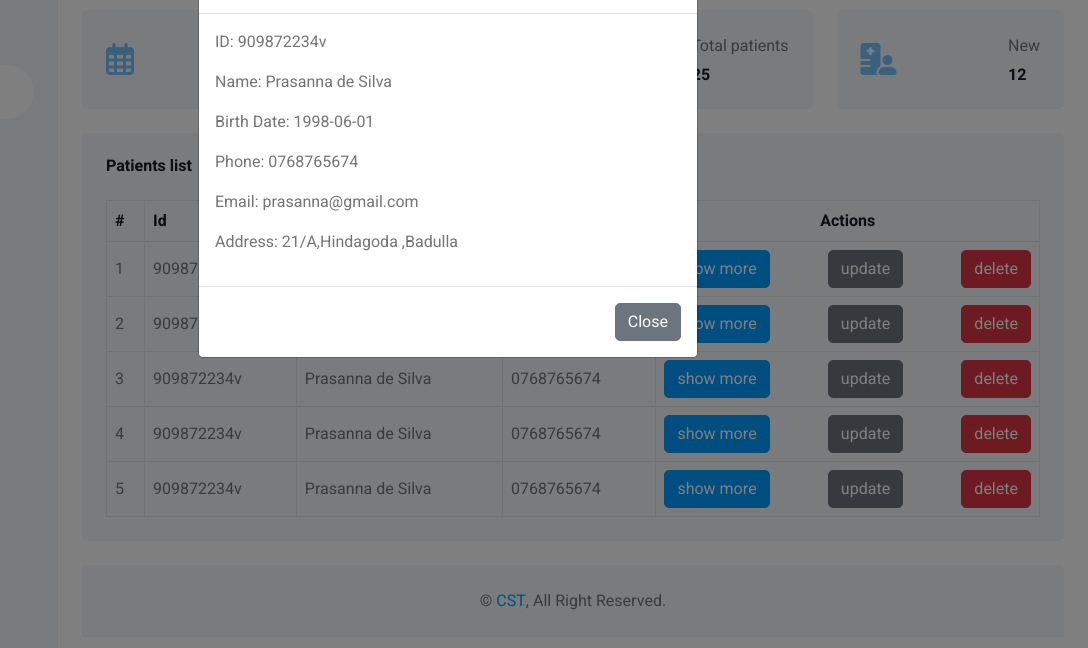
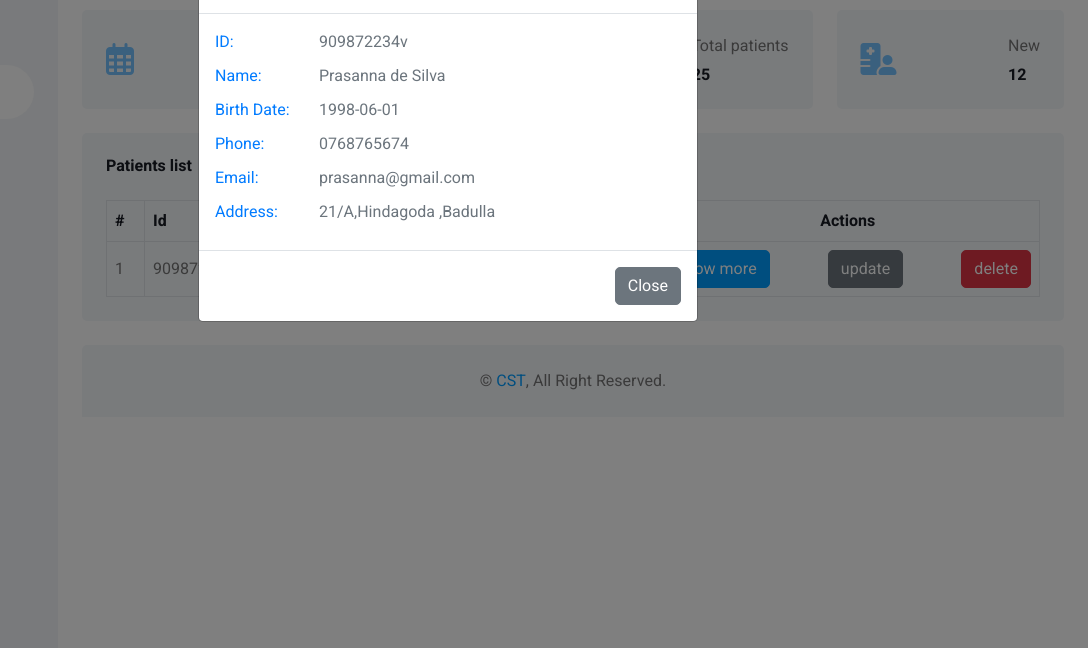
Before and after one commit to DiniduMadushan/Patient-Registrar, a plain HTML site: page index.html in a window 1280 px wide. Both pictures are taken after a click on the button "show more". Shown: the part 78-726 px from the top of the page, 192-1280 px from the left. Drawn offline with nearby package versions, Linux system fonts and the light colour scheme; some packages are replaced by stand-ins of ours; a script that the page names is missing.

Commit message:
alerts added

```diff
--- a/css/style.css
+++ b/css/style.css
@@ -245,3 +245,14 @@
     gap: 10px;
     justify-content: center;
   }
+
+  /* moreinfo popup */
+
+  .modal-body p {
+    margin-bottom: 10px;
+ }
+.modal-body span {
+    display: inline-block;
+    min-width: 100px;
+    color: #007bff;
+}
--- a/index.html
+++ b/index.html
@@ -234,72 +234,13 @@
                                         <div class="d-flex justify-content-between align-items-center">
                                             <button type="button" class="btn btn-primary show-more" data-toggle="modal" data-target="#patientModal" data-id="909872234v" data-name="Prasanna de Silva" data-dob="1998-06-01" data-phone="0768765674" data-email="prasanna@gmail.com" data-address="21/A,Hindagoda ,Badulla">show more</button>
                                             <a href="up_pat.html"> <button type="button" class="btn btn-secondary">update</button></a>
-                                            <button type="button" class="btn btn-danger">delete</button>
+                                            <button type="button" class="btn btn-danger delete-btn">delete</button>
                                           </div>
 
 
                                     </td>
                                 </tr>
-                                <tr>
-                                    <td>2</td>
-                                    <td>909872234v</td>
-                                    <td>Prasanna de Silva</td>
-                                    <td>0768765674</td>
-                                    <td>
-                                        <div class="d-flex justify-content-between align-items-center">
-                                            <button type="button" class="btn btn-primary">show more</button>
-                                            <button type="button" class="btn btn-secondary">update</button>
-                                            <button type="button" class="btn btn-danger">delete</button>
-                                          </div>
 
-
-                                    </td>
-                                </tr>
-                                <tr>
-                                    <td>3</td>
-                                    <td>909872234v</td>
-                                    <td>Prasanna de Silva</td>
-                                    <td>0768765674</td>
-                                    <td>
-                                        <div class="d-flex justify-content-between align-items-center">
-                                            <button type="button" class="btn btn-primary">show more</button>
-                                            <button type="button" class="btn btn-secondary">update</button>
-                                            <button type="button" class="btn btn-danger">delete</button>
-                                          </div>
-
-
-                                    </td>
-                                </tr>
-                                <tr>
-                                    <td>4</td>
-                                    <td>909872234v</td>
-                                    <td>Prasanna de Silva</td>
-                                    <td>0768765674</td>
-                                    <td>
-                                        <div class="d-flex justify-content-between align-items-center">
-                                            <button type="button" class="btn btn-primary">show more</button>
-                                            <button type="button" class="btn btn-secondary">update</button>
-                                            <button type="button" class="btn btn-danger">delete</button>
-                                          </div>
-
-
-                                    </td>
-                                </tr>
-                                <tr>
-                                    <td>5</td>
-                                    <td>909872234v</td>
-                                    <td>Prasanna de Silva</td>
-                                    <td>0768765674</td>
-                                    <td>
-                                        <div class="d-flex justify-content-between align-items-center">
-                                            <button type="button" class="btn btn-primary">show more</button>
-                                            <button type="button" class="btn btn-secondary">update</button>
-                                            <button type="button" class="btn btn-danger">delete</button>
-                                          </div>
-
-
-                                    </td>
-                                </tr>
 
                             </tbody>
                         </table>
@@ -307,7 +248,7 @@
                 </div>
             </div>
 
-            <!-- show more modal -->
+            <!-- show more popup modal -->
 
             <div class="modal fade" id="patientModal" tabindex="-1" aria-labelledby="exampleModalLabel" aria-hidden="true">
                 <div class="modal-dialog">
@@ -319,12 +260,12 @@
                             </button>
                         </div>
                         <div class="modal-body">
-                            <p id="patientId"></p>
-                            <p id="patientName"></p>
-                            <p id="patientDob"></p>
-                            <p id="patientPhone"></p>
-                            <p id="patientEmail"></p>
-                            <p id="patientAddress"></p>
+                            <p class="text-secondary" id="patientId"></p>
+                            <p class="text-secondary" id="patientName"></p>
+                            <p class="text-secondary" id="patientDob"></p>
+                            <p class="text-secondary" id="patientPhone"></p>
+                            <p class="text-secondary" id="patientEmail"></p>
+                            <p class="text-secondary" id="patientAddress"></p>
                         </div>
                         <div class="modal-footer">
                             <button type="button" class="btn btn-secondary" data-dismiss="modal">Close</button>
@@ -332,6 +273,8 @@
                     </div>
                 </div>
             </div>
+
+
 
             <script src="https://code.jquery.com/jquery-3.5.1.slim.min.js"></script>
             <script src="https://stackpath.bootstrapcdn.com/bootstrap/4.5.2/js/bootstrap.min.js"></script>
@@ -347,21 +290,46 @@
                     var address=button.data('address');
 
                     var modal = $(this);
-                    modal.find('.modal-body #patientId').text('ID: ' + id);
-                    modal.find('.modal-body #patientName').text('Name: ' + name);
-                    modal.find('.modal-body #patientDob').text('Birth Date: '+ dob);
-                    modal.find('.modal-body #patientPhone').text('Phone: ' + phone);
-                    modal.find('.modal-body #patientEmail').text('Email: ' + email);
-                    modal.find('.modal-body #patientAddress').text('Address: ' + address)
+                    modal.find('.modal-body #patientId').html('<span>ID:</span> ' + id);
+                    modal.find('.modal-body #patientName').html('<span>Name:</span> ' + name);
+                    modal.find('.modal-body #patientDob').html('<span>Birth Date:</span> '+ dob);
+                    modal.find('.modal-body #patientPhone').html('<span>Phone:</span> ' + phone);
+                    modal.find('.modal-body #patientEmail').html('<span>Email:</span> ' + email);
+                    modal.find('.modal-body #patientAddress').html('<span>Address:</span> ' + address);
                 });
             </script>
 
+            <!-- delete confirm alert -->
 
+                    <script src="https://code.jquery.com/jquery-3.5.1.min.js"></script>
+                    <script src="https://cdn.jsdelivr.net/npm/sweetalert2@10"></script>
 
-            <!-- list End -->
+                    <script>
+                        $(document).ready(function() {
+                            $('.delete-btn').on('click', function(e) {
+                                e.preventDefault();
+                                let button = $(this);
+                                Swal.fire({
+                                    title: 'Are you sure?',
+                                    text: "You won't be able to revert this!",
+                                    icon: 'warning',
+                                    showCancelButton: true,
+                                    confirmButtonColor: '#d33',
+                                    cancelButtonColor: '#3085d6',
+                                    confirmButtonText: 'Yes, delete it!'
+                                }).then((result) => {
+                                    if (result.isConfirmed) {
 
-
-
+                                        Swal.fire(
+                                            'Deleted!',
+                                            'Patient has been deleted.',
+                                            'success'
+                                        );
+                                    }
+                                });
+                            });
+                        });
+                    </script>
 
 
 
```
Also changed, not shown: newPatient.html (+34 -0 lines), test.html (deleted, +0 -86 lines), up_pat.html (+34 -2 lines).
